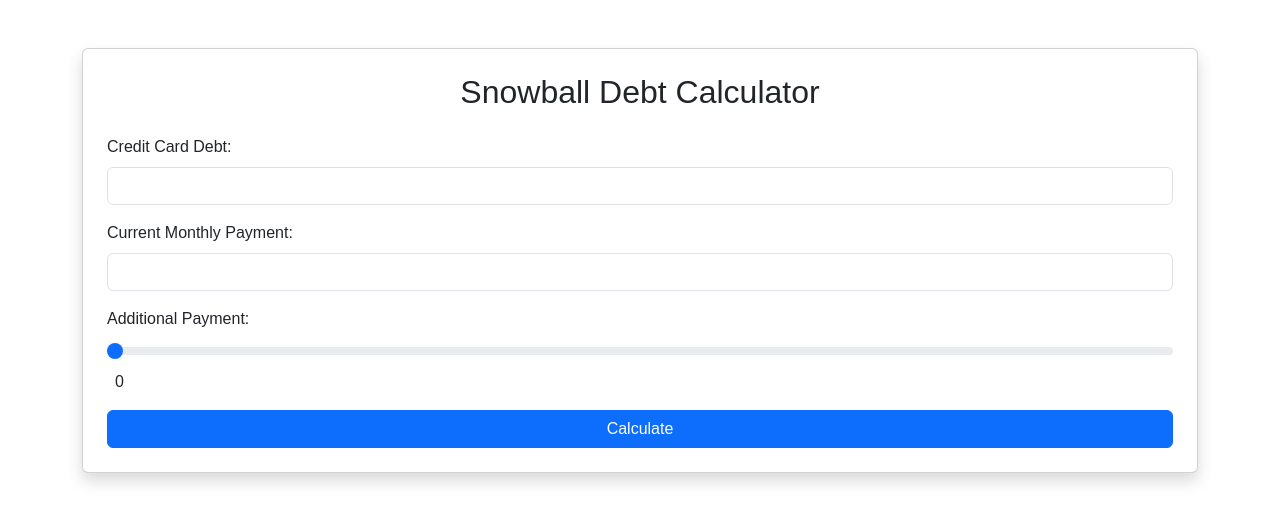
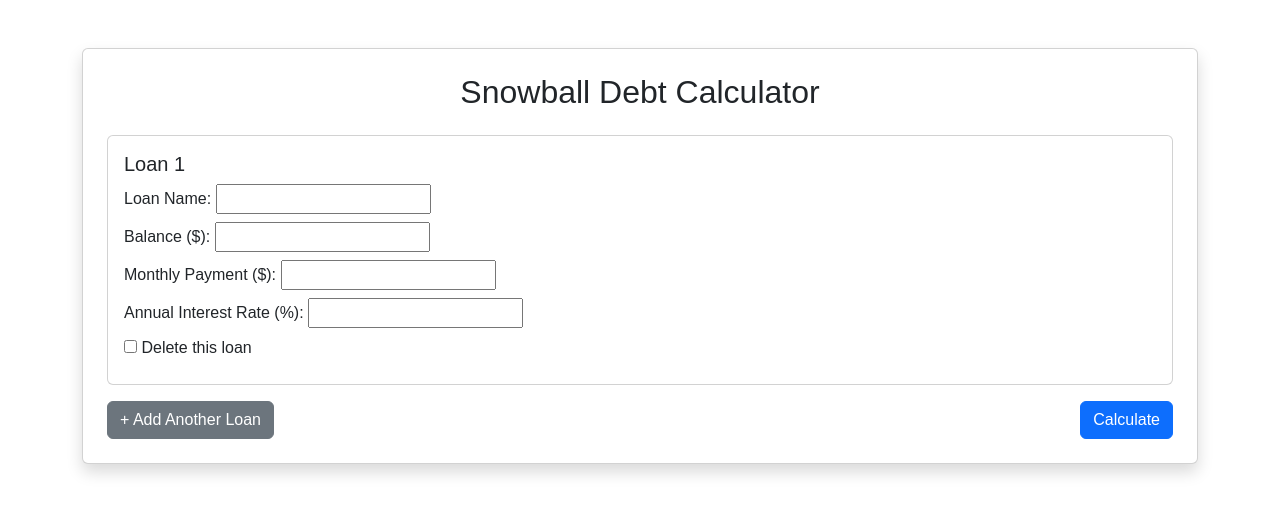
Before and after one commit to DePaul-Spring-2025-CSC-394-903/final-project-poc-team-5, a Django app: page /debt-calculator/ in a window 1280 px wide. Shown: the part 72-595 px from the top of the page. Run offline with Django 4.2, Linux system fonts and the light colour scheme; the visitor is signed in with stand-in values (Sample User, id 1).

Commit message:
better version still needs tweaks

```diff
--- a/main/templates/main/snowball_calculator.html
+++ b/main/templates/main/snowball_calculator.html
@@ -7,26 +7,39 @@
 
     {% if result %}
       <div class="alert alert-info text-center">
-        <strong>Paying ${{ result.final_payment }}</strong> per month pays off your debt in <strong>{{ result.months }} months</strong>.
+        <strong>All loans paid off in {{ result.months }} months.</strong>
       </div>
     {% endif %}
 
-    <form method="post">
+    <form method="post" id="loan-form">
       {% csrf_token %}
-      <div class="mb-3">
-        <label for="id_balance" class="form-label">Credit Card Debt:</label>
-        {{ form.balance }}
+      {{ formset.management_form }}
+
+      {% for form in formset %}
+        <div class="card mb-3 p-3">
+          <h5>Loan {{ forloop.counter }}</h5>
+          <div class="mb-2">
+            {{ form.name.label_tag }} {{ form.name }}
+          </div>
+          <div class="mb-2">
+            {{ form.balance.label_tag }} {{ form.balance }}
+          </div>
+          <div class="mb-2">
+            {{ form.monthly_payment.label_tag }} {{ form.monthly_payment }}
+          </div>
+          <div class="mb-2">
+            {{ form.interest_rate.label_tag }} {{ form.interest_rate }}
+          </div>
+          <div class="mb-2">
+            {{ form.DELETE }} <label for="{{ form.DELETE.id_for_label }}">Delete this loan</label>
+          </div>
+        </div>
+      {% endfor %}
+
+      <div class="d-flex justify-content-between">
+        <button type="button" class="btn btn-secondary" onclick="addLoan()">+ Add Another Loan</button>
+        <button type="submit" class="btn btn-primary">Calculate</button>
       </div>
-      <div class="mb-3">
-        <label for="id_monthly_payment" class="form-label">Current Monthly Payment:</label>
-        {{ form.monthly_payment }}
-      </div>
-      <div class="mb-3">
-        <label for="id_additional_payment" class="form-label d-block">Additional Payment:</label>
-        {{ form.additional_payment }}
-        <output class="ms-2" id="additional_output">{{ form.additional_payment.value }}</output>
-      </div>
-      <button type="submit" class="btn btn-primary w-100">Calculate</button>
     </form>
 
     {% if result %}
@@ -75,15 +88,28 @@
         }
       }
     });
-
-    const slider = document.getElementById("id_additional_payment");
-    const output = document.getElementById("additional_output");
-    if (slider && output) {
-      output.textContent = slider.value;
-      slider.addEventListener("input", () => {
-        output.textContent = slider.value;
-      });
-    }
   </script>
 {% endif %}
+
+<script>
+function addLoan() {
+  const totalForms = document.getElementById('id_form-TOTAL_FORMS');
+  const formCount = parseInt(totalForms.value);
+  const formContainer = document.querySelector('#loan-form');
+  const firstForm = document.querySelectorAll('.card.mb-3')[0];
+  const newForm = firstForm.cloneNode(true);
+
+  newForm.querySelectorAll('input').forEach(input => {
+    const name = input.name.replace(/-(\d+)-/, `-${formCount}-`);
+    const id = input.id.replace(/-(\d+)-/, `-${formCount}-`);
+    input.name = name;
+    input.id = id;
+    if (input.type === 'text' || input.type === 'number') input.value = '';
+    if (input.type === 'checkbox') input.checked = false;
+  });
+
+  formContainer.insertBefore(newForm, formContainer.querySelector('.d-flex'));
+  totalForms.value = formCount + 1;
+}
+</script>
 {% endblock %}
--- a/main/views.py
+++ b/main/views.py
@@ -11,6 +11,8 @@ from django import forms
 import json
 from .models import DebtCalculation
 from decimal import Decimal
+from django.forms import formset_factory
+
 
 
 User = get_user_model()
@@ -52,70 +54,54 @@ def about(request):
 #@login_required
 #def dashboard_view(request):
     #return render(request, 'main/dashboard.html')
+class LoanForm(forms.Form):
+    name = forms.CharField(label="Loan Name", required=True)
+    balance = forms.DecimalField(label="Balance ($)", min_value=0)
+    monthly_payment = forms.DecimalField(label="Monthly Payment ($)", min_value=0)
+    interest_rate = forms.DecimalField(label="Annual Interest Rate (%)", min_value=0)
 
-class SnowballForm(forms.Form):
-    balance = forms.DecimalField(
-        label="Credit Card Debt",
-        min_value=0,
-        widget=forms.NumberInput(attrs={'class': 'form-control', 'step': '0.01'})
-    )
-    monthly_payment = forms.DecimalField(
-        label="Current Monthly Payment",
-        min_value=0,
-        widget=forms.NumberInput(attrs={'class': 'form-control', 'step': '0.01'})
-    )
-    additional_payment = forms.DecimalField(
-        label="Additional Payment",
-        min_value=0,
-        initial=0,
-        widget=forms.NumberInput(attrs={
-            'type': 'range', 'min': '0', 'max': '1000', 'step': '5',
-            'class': 'form-range',
-            'id': 'id_additional_payment'
-        })
-    )
+LoanFormSet = formset_factory(LoanForm, extra=1, can_delete=True)
 
-
-@login_required
 def snowball_calculator(request):
     result = None
-    if request.method == 'POST':
-        form = SnowballForm(request.POST)
-        if form.is_valid():
-            balance = form.cleaned_data['balance']
-            monthly = form.cleaned_data['monthly_payment']
-            extra = form.cleaned_data['additional_payment']
-            payment = monthly + extra
-            current = balance
-            months = 0
-            chart_data = []
+    formset = LoanFormSet(request.POST or None)
 
-            while current > 0:
-                interest = current * Decimal("0.02")
-                current += interest - payment
-                current = max(current, 0)
-                chart_data.append(round(current, 2))
-                months += 1
-                if months > 600:
-                    break
+    if request.method == 'POST' and formset.is_valid():
+        loans = []
+        for form in formset:
+            if form.cleaned_data and not form.cleaned_data.get('DELETE', False):
+                cd = form.cleaned_data
+                loans.append({
+                    'name': cd['name'],
+                    'balance': cd['balance'],
+                    'monthly_payment': cd['monthly_payment'],
+                    'monthly_rate': Decimal(cd['interest_rate']) / 100 / 12,
+                })
 
-            result = {
-                'months': months,
-                'final_payment': float(payment),
-                'data_json': json.dumps([float(x) for x in chart_data])  # ✅ convert Decimals to float
-            }
+        chart_data = []
+        months = 0
 
-            DebtCalculation.objects.create(
-                user=request.user,
-                balance=balance,
-                monthly_payment=monthly,
-                additional_payment=extra,
-                months_to_freedom=months
-            )
-    else:
-        form = SnowballForm()
+        while any(loan['balance'] > 0 for loan in loans) and months < 600:
+            for loan in sorted(loans, key=lambda x: x['balance']):
+                if loan['balance'] <= 0:
+                    continue
+                interest = loan['balance'] * loan['monthly_rate']
+                loan['balance'] += interest
+                loan['balance'] -= loan['monthly_payment']
+                loan['balance'] = max(loan['balance'], 0)
+            total_balance = sum(loan['balance'] for loan in loans)
+            chart_data.append(round(total_balance, 2))
+            months += 1
 
-    return render(request, 'main/snowball_calculator.html', {'form': form, 'result': result})
+        result = {
+            'months': months,
+            'data_json': json.dumps([float(x) for x in chart_data]),
+        }
+
+    return render(request, 'main/snowball_calculator.html', {
+        'formset': formset,
+        'result': result
+    })
 
 @login_required
 def dashboard_view(request):
```
Also changed, not shown: main/forms.py (+20 -1 lines).
